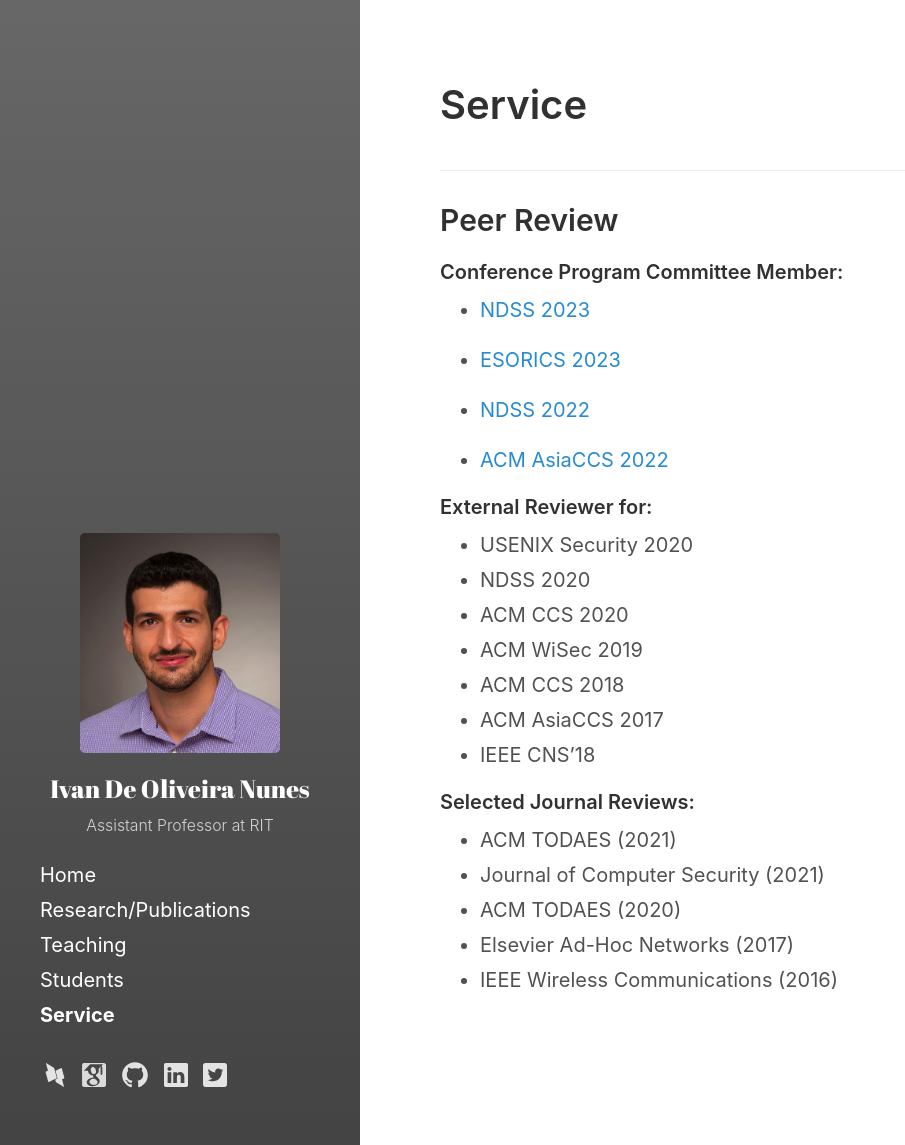
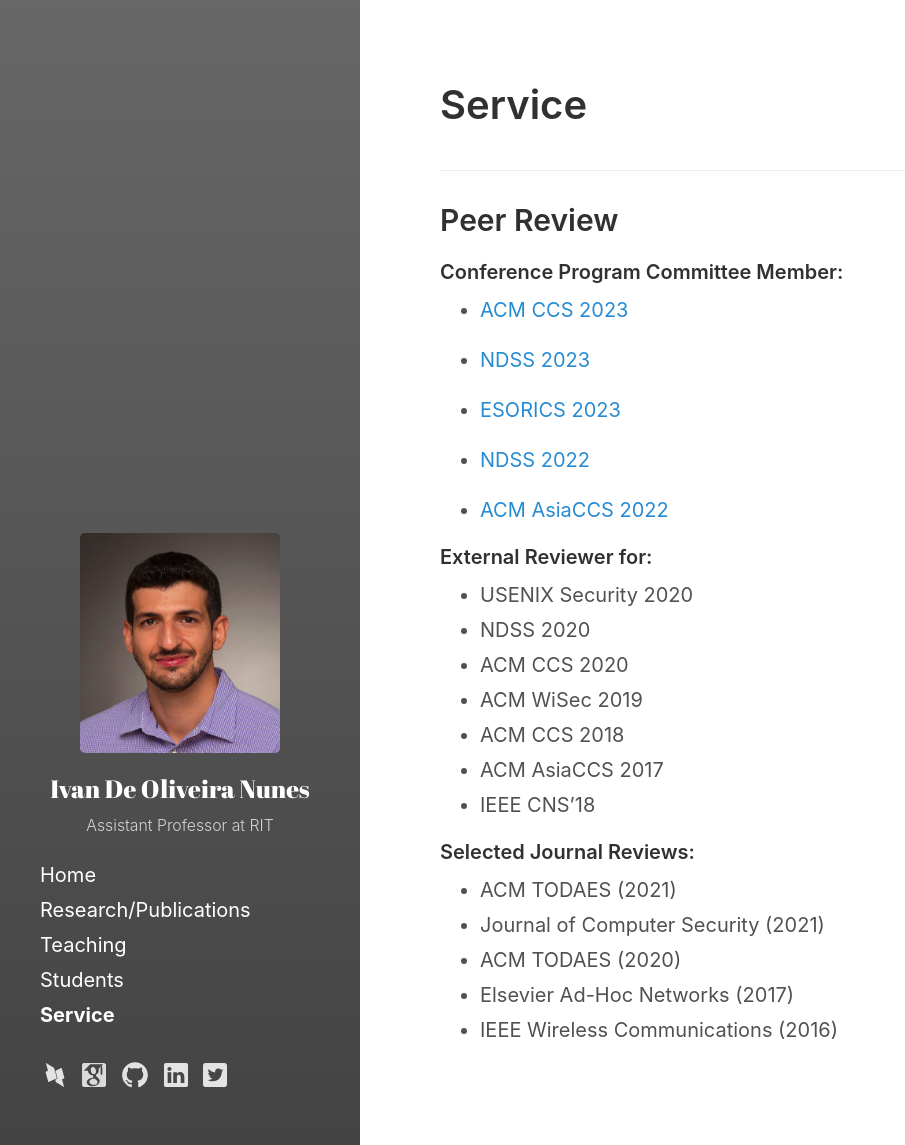
Before and after one commit to ivanolive/ivanolive.github.io, a Jekyll site: the page built from service.md, in a window 1280 px wide. Shown: the whole page, without its empty margins (0-905 px from the left). Built offline with Jekyll 4.4.1, drawn with Linux system fonts in a browser that asks for light colours.

Commit message:
Update service.md

```diff
--- a/service.md
+++ b/service.md
@@ -11,6 +11,8 @@ ___
 ## Peer Review
 
 #### Conference Program Committee Member:
+
+- [ACM CCS 2023](https://www.sigsac.org/ccs/CCS2023/)
 
 - [NDSS 2023](https://www.ndss-symposium.org/ndss2023/)
 
```
